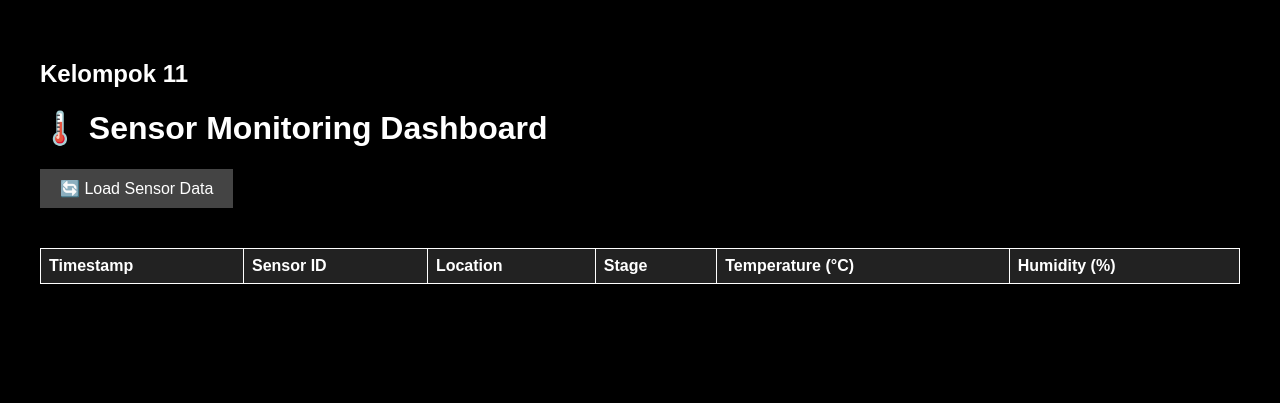
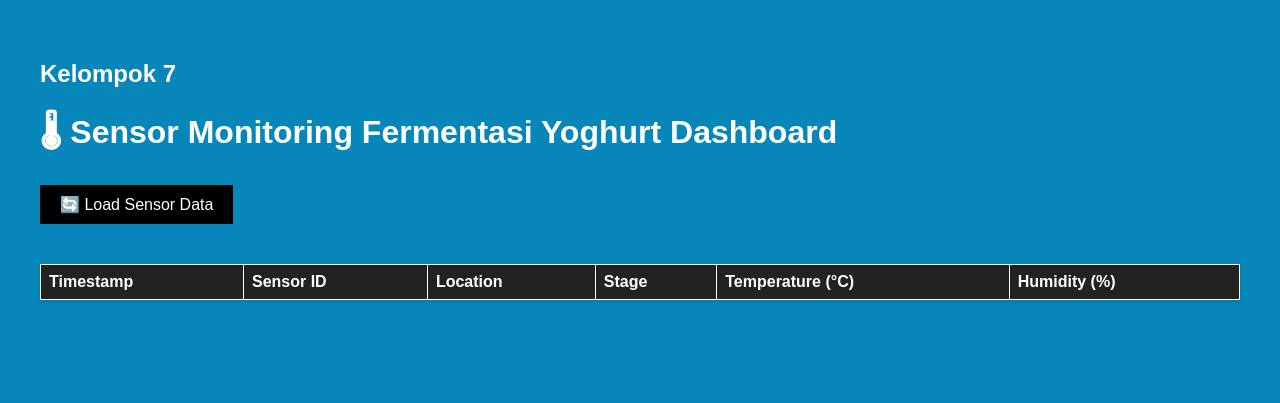
Before and after one commit to Shurl-arch/RUST-BLOCKCHAIN, a plain HTML site: page Web3/index.html in a window 1280 px wide. Drawn offline with nearby package versions, Linux system fonts and the light colour scheme.

Commit message:
Update index.html

```diff
--- a/Web3/index.html
+++ b/Web3/index.html
@@ -8,7 +8,7 @@
   <link rel="stylesheet" href="style.css">
   <style>
     body {
-      background-color: #000;
+      background-color: #0686b9;
       color: #fff;
       font-family: Arial, sans-serif;
       padding: 20px;
@@ -36,7 +36,7 @@
     }
 
     button {
-      background-color: #444;
+      background-color: #000000;
       color: #fff;
       padding: 10px 20px;
       border: none;
@@ -50,8 +50,8 @@
   </style>
 </head>
 <body>
-  <h2>Kelompok 11</h2>
-  <h1>🌡️ Sensor Monitoring Dashboard</h1>
+  <h2>Kelompok 7</h2>
+  <h1>🌡 Sensor Monitoring Fermentasi Yoghurt Dashboard</h1>
   <button onclick="loadSensorData()">🔄 Load Sensor Data</button>
 
   <table id="sensorTable">
```
